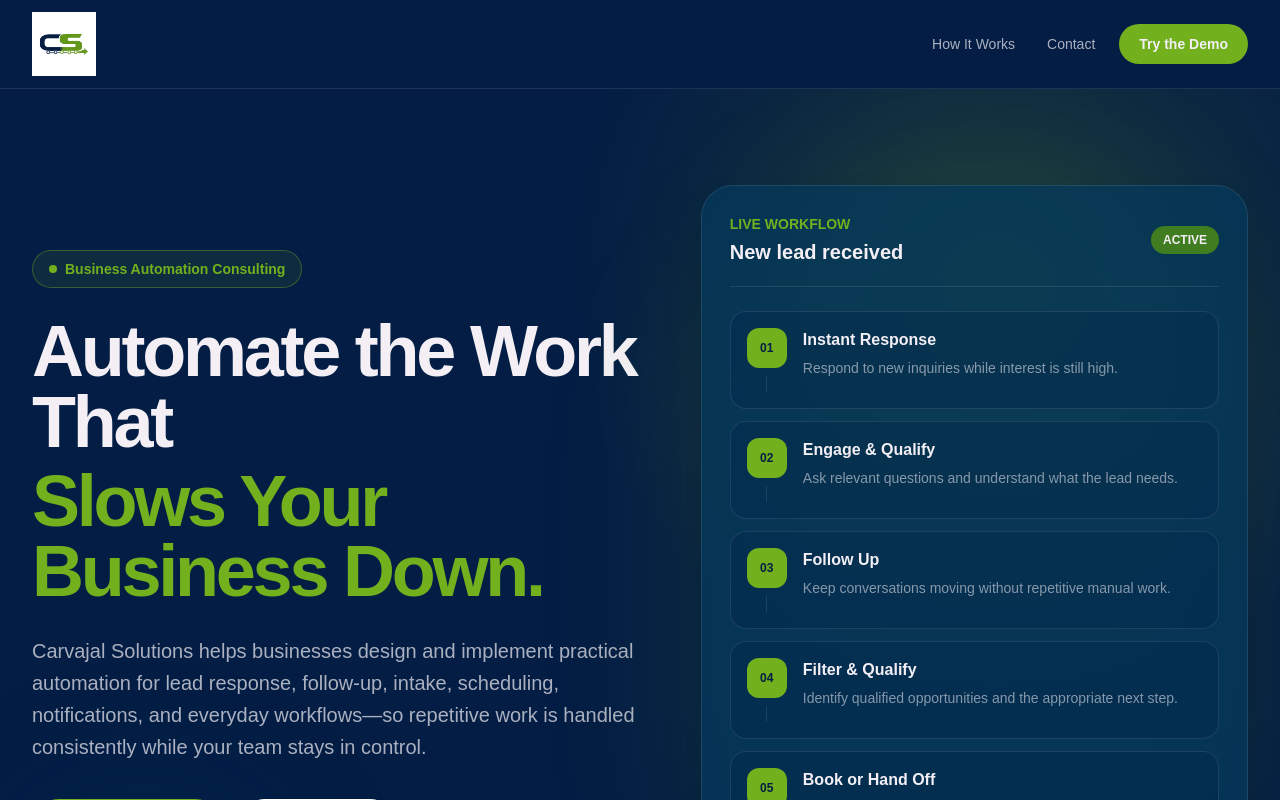
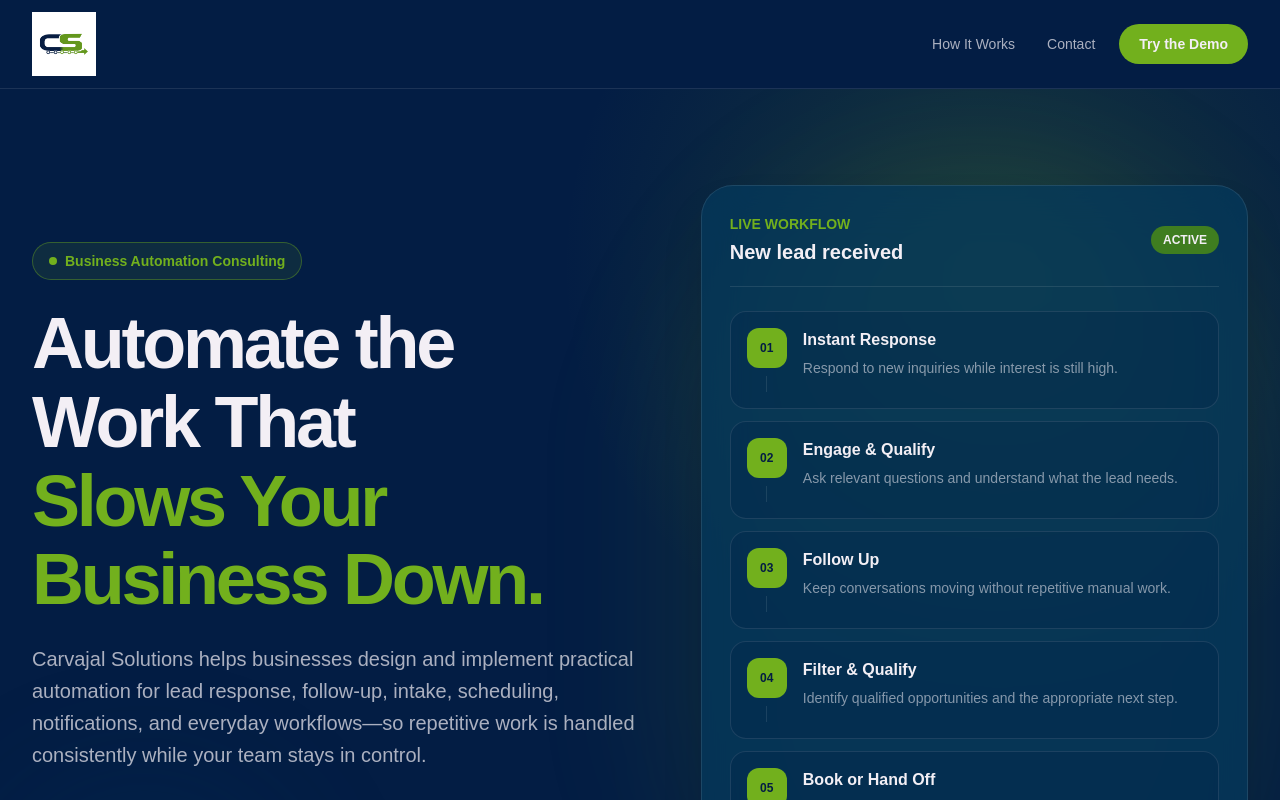
Before and after one commit to zmagnaye/Carvajal-Solutions, a Next.js app: page / in a window 1280 px wide. Shown: the top 800 px of the page. Built offline with nearby package versions, Linux system fonts and the light colour scheme.

Commit message:
refine homepage automation consulting hero

```diff
--- a/app/page.tsx
+++ b/app/page.tsx
@@ -164,11 +164,17 @@ export default function Home() {
               Business Automation Consulting
             </div>
 
-            <h1 className="max-w-4xl text-[2.65rem] leading-[0.98] font-bold tracking-[-0.045em] sm:text-6xl lg:text-7xl">
-              <span className="block">Automate the Work That</span>
+            <h1 className="max-w-3xl text-[2.65rem] leading-[0.98] font-bold tracking-[-0.045em] sm:text-6xl lg:text-7xl">
+              <span className="block">Automate the</span>
+
+              <span className="mt-2 block">Work That</span>
 
               <span className="mt-2 block text-(--cs-green)">
-                Slows Your Business Down.
+                Slows Your
+              </span>
+
+              <span className="mt-2 block text-(--cs-green)">
+                Business Down.
               </span>
             </h1>
 
```
